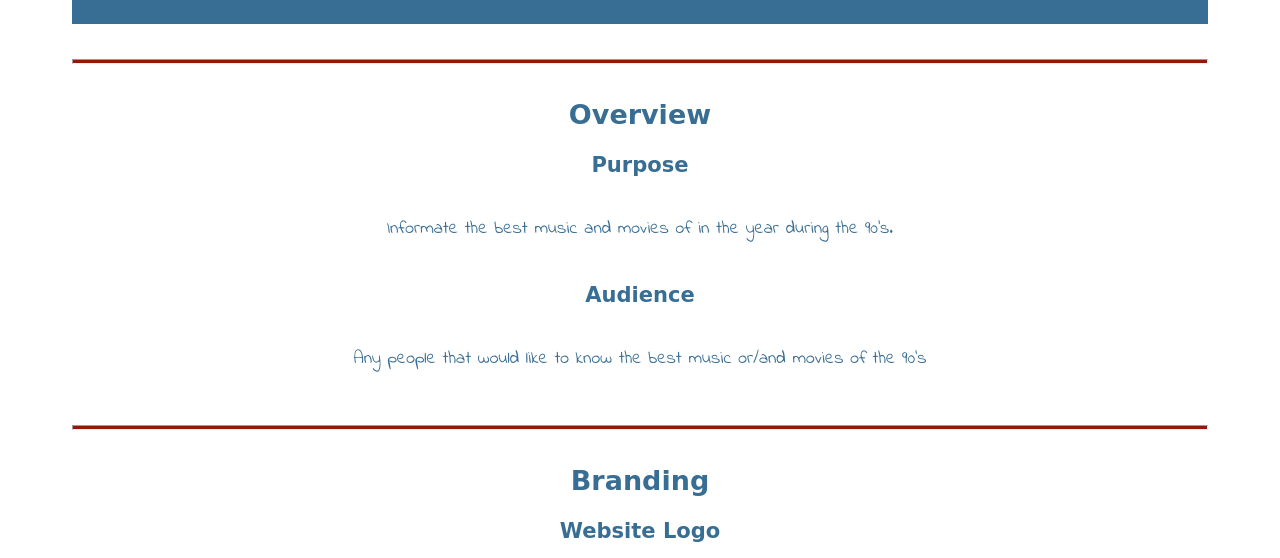
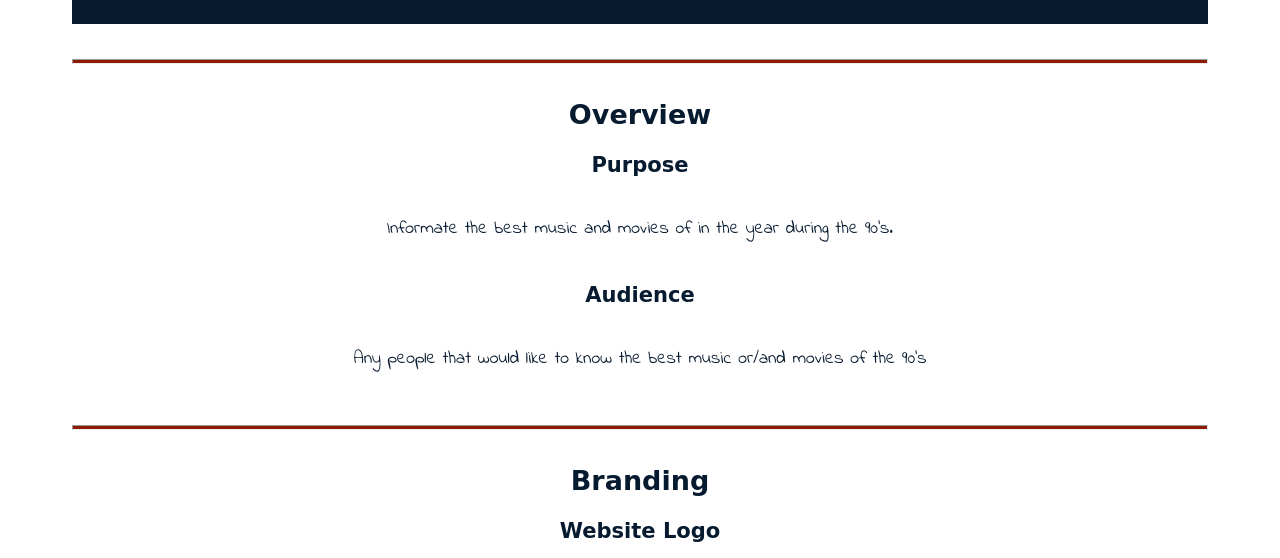
Before and after one commit to danielcordeirofaria/bestof90, a plain HTML site: page site-plan.html in a window 1280 px wide. Shown: the part 280-838 px from the top of the page. Drawn offline with Linux system fonts and the light colour scheme; a web font is replaced by a local one.

Commit message:
site-plan css updating

```diff
--- a/styles/site-plan.css
+++ b/styles/site-plan.css
@@ -15,15 +15,15 @@ Fonts are separated by a | */
   --paragraph-font: 'Indie Flower', cursive, sans-serif;
 
   /* these colors below should be chosen from among your palette colors above */
-  --headline-color-on-white: #396E94;  /* headlines on a white background */
+  --headline-color-on-white: #071B30;  /* headlines on a white background */
   --headline-color-on-color: white; /* headlines on a colored background */
-  --paragraph-color-on-white: #396E94; /* paragraph text on a white background */
+  --paragraph-color-on-white: #071B30; /* paragraph text on a white background */
   --paragraph-color-on-color: white; /* paragraph text on a colored background */
-  --paragraph-background-color: #396E94  ;
-  --nav-link-color: #396E94;
-  --nav-background-color: #D4AC0D;
+  --paragraph-background-color: #071B30  ;
+  --nav-link-color: #071B30;
+  --nav-background-color: #F9B500;
   --nav-hover-link-color: white;
-  --nav-hover-background-color: #396E94;
+  --nav-hover-background-color: #071B30;
 }
 
 
```
